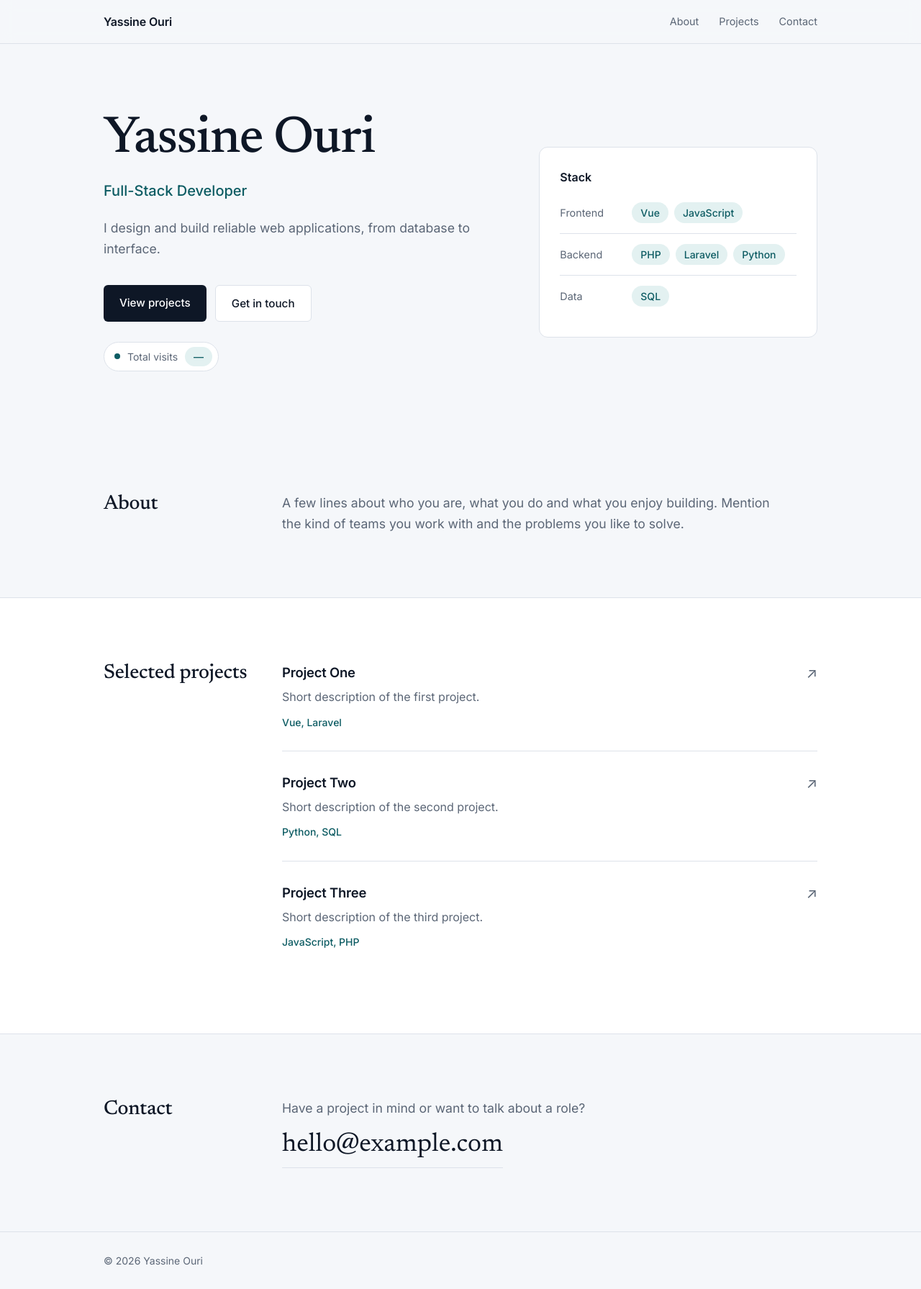
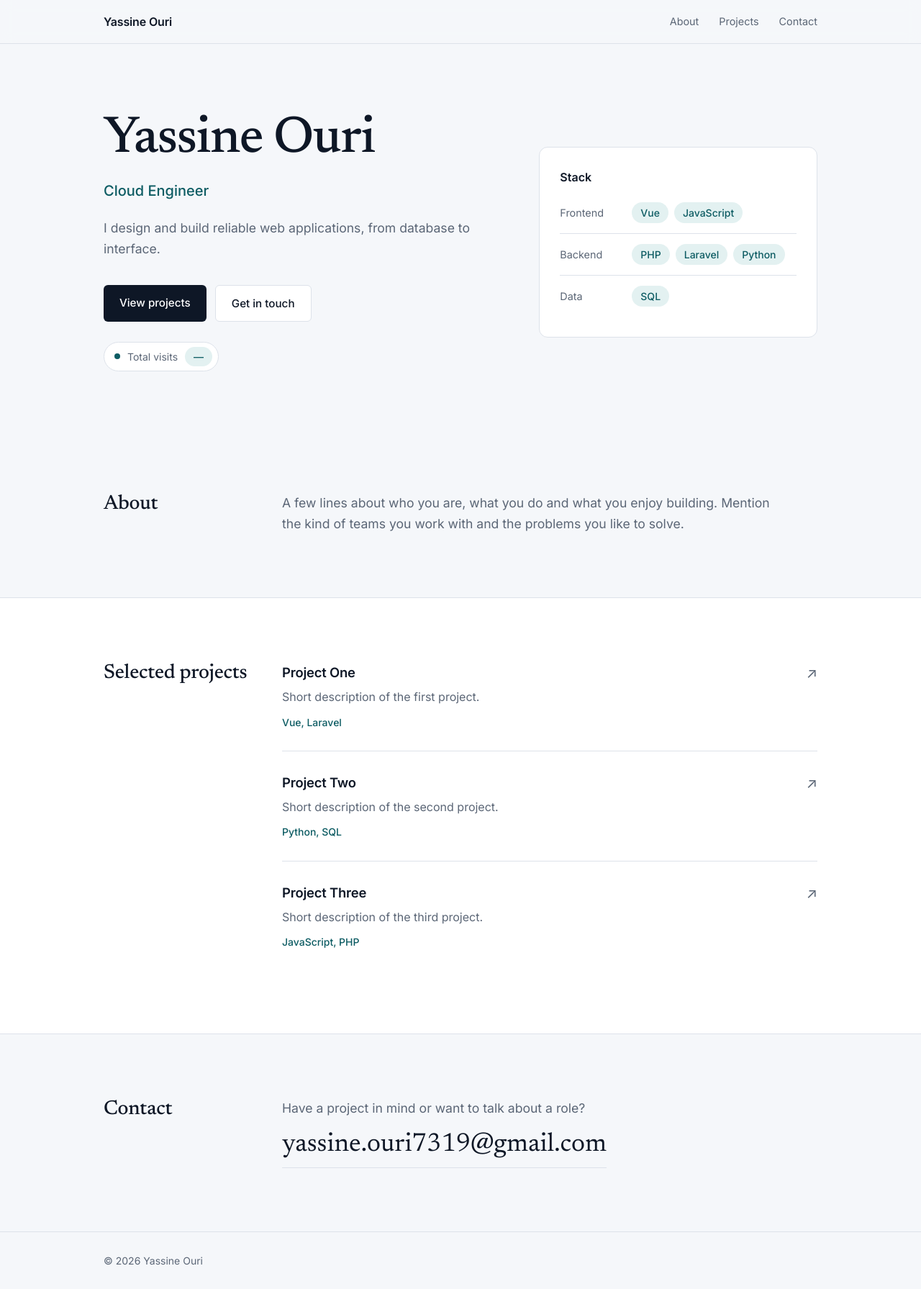
Before and after one commit to YassineOuri/azure-static-website-deployment, a Vue app: page / in a window 1280 px wide. Shown: the whole page at 72% size. Built offline with nearby package versions, Linux system fonts and the light colour scheme; no server answers.

Commit message:
[feat]: portfolio html value changes

```diff
--- a/src/App.vue
+++ b/src/App.vue
@@ -2,9 +2,9 @@
 import { ref, onMounted } from 'vue'
 
 const name = 'Yassine Ouri'
-const role = 'Full-Stack Developer'
+const role = 'Cloud Engineer'
 const intro = 'I design and build reliable web applications, from database to interface.'
-const email = 'hello@example.com'
+const email = 'yassine.ouri7319@gmail.com'
 const visits = ref(null)
 
 const skillGroups = [
```
